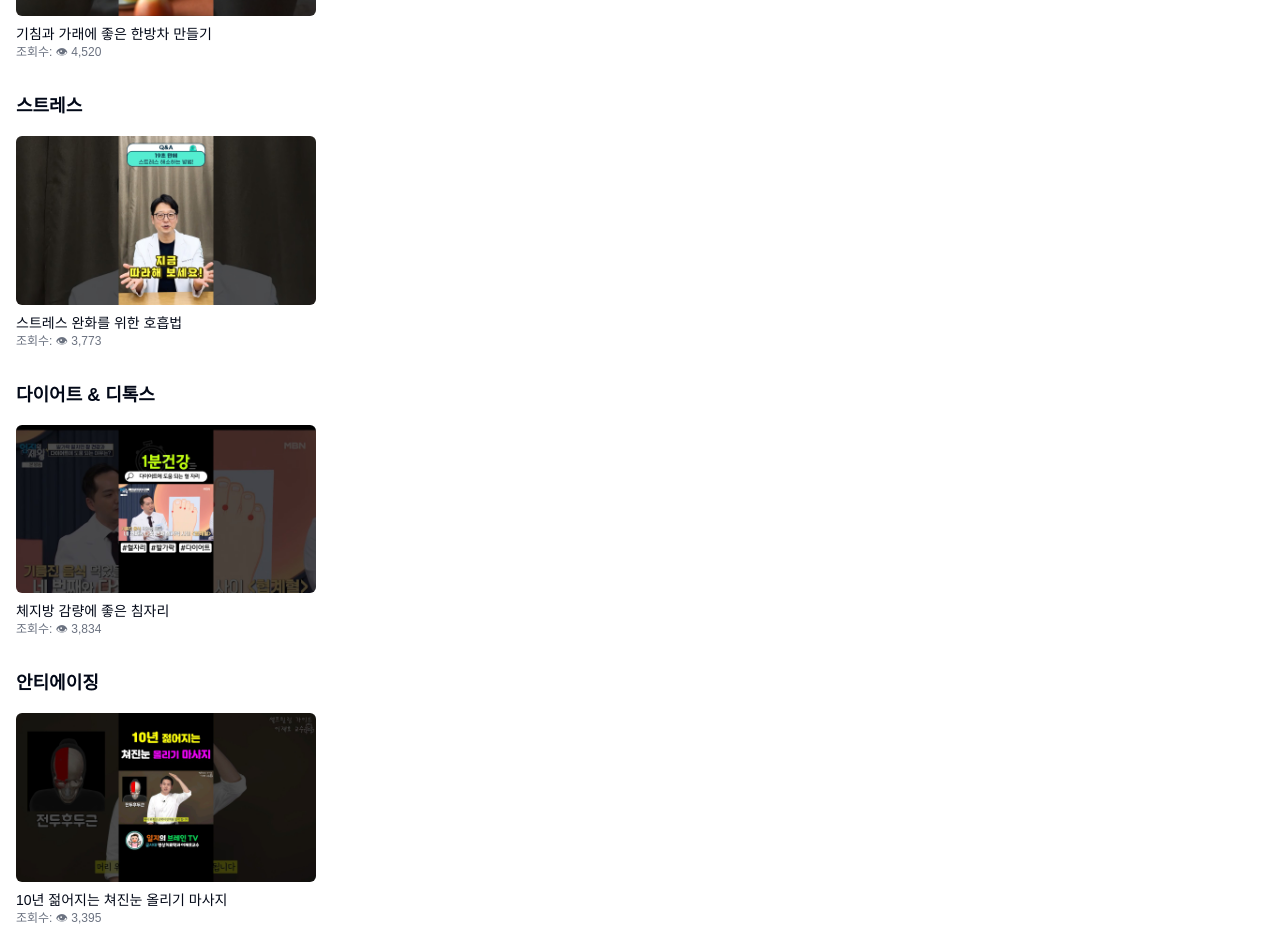
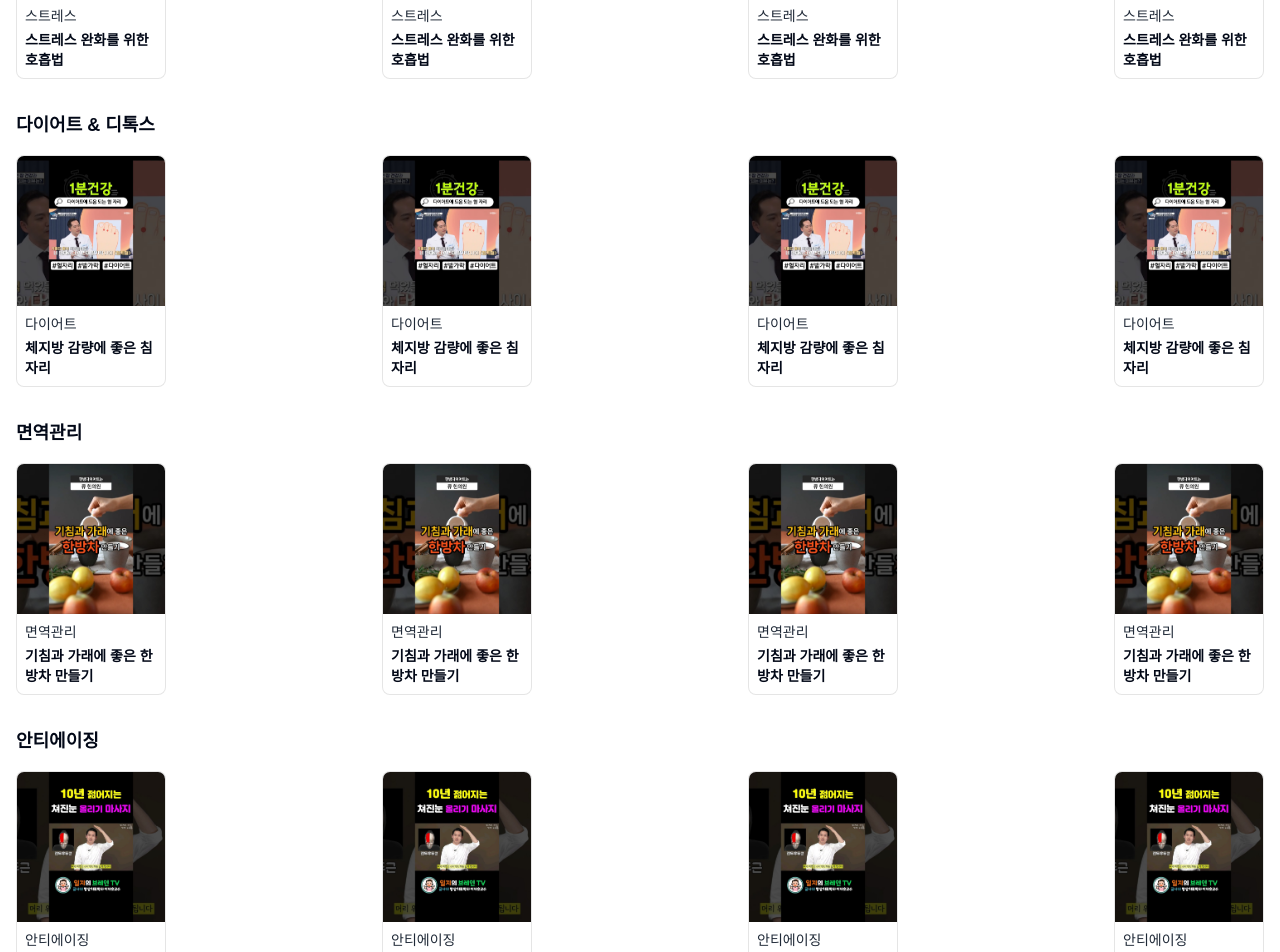
Before and after one commit to Sehee-Jang/meditrip-web, a Next.js app: page /ko/contents in a window 1280 px wide. Shown: the part 720-1672 px from the top of the page. Built offline with nearby package versions, Linux system fonts and the light colour scheme; no server answers.

Commit message:
refactor: VideoCard 컴포넌트 분리하여 ContentSection 컴포넌트에서 재사용

```diff
--- a/src/components/ContentSection.tsx
+++ b/src/components/ContentSection.tsx
@@ -8,6 +8,7 @@ import Image from "next/image";
 import Link from "next/link";
 import { mockShorts } from "@/data/mockData";
 import Container from "./layout/Container";
+import VideoCard from "./VideoCard";
 
 export default function ContentSection() {
   const t = useTranslations("Theme");
@@ -63,34 +64,16 @@ export default function ContentSection() {
           {mockShorts.map((item) => {
             const isBlocked = showPrompt && !viewedIds.current.has(item.id);
             return (
-              <div
+              <VideoCard
                 key={item.id}
-                data-id={item.id}
-                className='shorts-item w-[150px] border border-black/10 rounded-lg overflow-hidden bg-white relative'
-                style={{
-                  filter: isBlocked ? "blur(4px)" : "none",
-                  pointerEvents: isBlocked ? "none" : "auto",
-                  opacity: isBlocked ? 0.5 : 1,
-                  transition: "all 0.3s ease",
-                }}
-              >
-                <Link href={item.youtubeUrl} target='_blank'>
-                  <div className='relative w-full h-[150px]'>
-                    <Image
-                      src={item.thumbnail}
-                      alt={item.title}
-                      fill
-                      className='object-cover'
-                    />
-                  </div>
-                  <div className='p-2'>
-                    <p className='text-sm text-gray-800'>{item.category}</p>
-                    <p className='text-sm font-bold mt-1 line-clamp-2'>
-                      {item.title}
-                    </p>
-                  </div>
-                </Link>
-              </div>
+                id={item.id}
+                title={item.title}
+                thumbnailUrl={item.thumbnail}
+                youtubeUrl={item.youtubeUrl}
+                viewCount={Math.floor(Math.random() * 10000 + 500)}
+                category={item.category}
+                isBlocked={isBlocked}
+              />
             );
           })}
 
--- a/src/components/GroupedVideoSection.tsx
+++ b/src/components/GroupedVideoSection.tsx
@@ -26,11 +26,12 @@ export default function GroupedVideoSection({ keyword = "" }: Props) {
 
   const grouped = filtered.reduce((acc, video) => {
     const item: VideoItem = {
-      id: String(video.id),
+      id: video.id,
       title: video.title,
       youtubeUrl: video.youtubeUrl,
       thumbnailUrl: video.thumbnail,
       viewCount: Math.floor(Math.random() * 10000 + 500),
+      category: video.category,
     };
 
     if (!acc[video.category]) acc[video.category] = [];
--- a/src/components/VideoCard.tsx
+++ b/src/components/VideoCard.tsx
@@ -1,32 +1,45 @@
+import Image from "next/image";
+import Link from "next/link";
+
 type VideoCardProps = {
+  id: number;
   title: string;
   thumbnailUrl: string;
   viewCount: number;
   youtubeUrl: string;
+  category: string;
+  isBlocked?: boolean;
 };
 
 export default function VideoCard({
+  id,
   title,
   thumbnailUrl,
   viewCount,
   youtubeUrl,
+  category,
+  isBlocked = false,
 }: VideoCardProps) {
   return (
-    <a
-      href={youtubeUrl}
-      target='_blank'
-      rel='noopener noreferrer'
-      className='block'
+    <div
+      data-id={id}
+      className='shorts-item w-[150px] border border-black/10 rounded-lg overflow-hidden bg-white relative'
+      style={{
+        filter: isBlocked ? "blur(4px)" : "none",
+        pointerEvents: isBlocked ? "none" : "auto",
+        opacity: isBlocked ? 0.5 : 1,
+        transition: "all 0.3s ease",
+      }}
     >
-      <img
-        src={thumbnailUrl}
-        alt={title}
-        className='rounded-md w-full aspect-video object-cover'
-      />
-      <div className='mt-2 text-sm font-medium'>{title}</div>
-      <div className='text-xs text-gray-500'>
-        조회수: 👁 {viewCount.toLocaleString()}
-      </div>
-    </a>
+      <Link href={youtubeUrl} target='_blank'>
+        <div className='relative w-full h-[150px]'>
+          <Image src={thumbnailUrl} alt={title} fill className='object-cover' />
+        </div>
+        <div className='p-2'>
+          <p className='text-sm text-gray-800'>{category}</p>
+          <p className='text-sm font-bold mt-1 line-clamp-2'>{title}</p>
+        </div>
+      </Link>
+    </div>
   );
 }
--- a/src/components/VideoListSection.tsx
+++ b/src/components/VideoListSection.tsx
@@ -10,7 +10,7 @@ export default function VideoListSection({ title, videos }: Props) {
   return (
     <section className='mb-8'>
       <h2 className='text-lg font-bold mb-4'>{title}</h2>
-      <div className='grid grid-cols-2 md:grid-cols-4 gap-4'>
+      <div className='flex flex-wrap gap-4 items-start justify-between'>
         {videos.map((video) => (
           <VideoCard key={video.id} {...video} />
         ))}
--- a/src/data/mockData.ts
+++ b/src/data/mockData.ts
@@ -9,10 +9,10 @@ export type ShortVideo = {
 export const mockShorts: ShortVideo[] = [
   {
     id: 1,
-    youtubeUrl: "https://www.youtube.com/shorts/1KsyWcipOJA",
-    thumbnail: "/images/shorts_thumb1.jpg",
-    category: "면역관리",
-    title: "기침과 가래에 좋은 한방차 만들기",
+    youtubeUrl: "https://www.youtube.com/shorts/pYfr5DhnOak",
+    thumbnail: "/images/shorts_thumb2.jpg",
+    category: "스트레스",
+    title: "스트레스 완화를 위한 호흡법",
   },
   {
     id: 2,
@@ -23,13 +23,98 @@ export const mockShorts: ShortVideo[] = [
   },
   {
     id: 3,
+    youtubeUrl: "https://www.youtube.com/shorts/pYfr5DhnOak",
+    thumbnail: "/images/shorts_thumb2.jpg",
+    category: "스트레스",
+    title: "스트레스 완화를 위한 호흡법",
+  },
+  {
+    id: 4,
+    youtubeUrl: "https://www.youtube.com/shorts/pYfr5DhnOak",
+    thumbnail: "/images/shorts_thumb2.jpg",
+    category: "스트레스",
+    title: "스트레스 완화를 위한 호흡법",
+  },
+  {
+    id: 5,
     youtubeUrl: "https://www.youtube.com/shorts/eedVPzSACkU",
     thumbnail: "/images/shorts_thumb3.jpg",
     category: "다이어트",
     title: "체지방 감량에 좋은 침자리",
   },
   {
-    id: 4,
+    id: 6,
+    youtubeUrl: "https://www.youtube.com/shorts/eedVPzSACkU",
+    thumbnail: "/images/shorts_thumb3.jpg",
+    category: "다이어트",
+    title: "체지방 감량에 좋은 침자리",
+  },
+  {
+    id: 7,
+    youtubeUrl: "https://www.youtube.com/shorts/eedVPzSACkU",
+    thumbnail: "/images/shorts_thumb3.jpg",
+    category: "다이어트",
+    title: "체지방 감량에 좋은 침자리",
+  },
+  {
+    id: 8,
+    youtubeUrl: "https://www.youtube.com/shorts/eedVPzSACkU",
+    thumbnail: "/images/shorts_thumb3.jpg",
+    category: "다이어트",
+    title: "체지방 감량에 좋은 침자리",
+  },
+
+  {
+    id: 9,
+    youtubeUrl: "https://www.youtube.com/shorts/1KsyWcipOJA",
+    thumbnail: "/images/shorts_thumb1.jpg",
+    category: "면역관리",
+    title: "기침과 가래에 좋은 한방차 만들기",
+  },
+  {
+    id: 10,
+    youtubeUrl: "https://www.youtube.com/shorts/1KsyWcipOJA",
+    thumbnail: "/images/shorts_thumb1.jpg",
+    category: "면역관리",
+    title: "기침과 가래에 좋은 한방차 만들기",
+  },
+  {
+    id: 11,
+    youtubeUrl: "https://www.youtube.com/shorts/1KsyWcipOJA",
+    thumbnail: "/images/shorts_thumb1.jpg",
+    category: "면역관리",
+    title: "기침과 가래에 좋은 한방차 만들기",
+  },
+  {
+    id: 12,
+    youtubeUrl: "https://www.youtube.com/shorts/1KsyWcipOJA",
+    thumbnail: "/images/shorts_thumb1.jpg",
+    category: "면역관리",
+    title: "기침과 가래에 좋은 한방차 만들기",
+  },
+  {
+    id: 13,
+    youtubeUrl: "https://www.youtube.com/shorts/KrhhJw9Fq4Y",
+    thumbnail: "/images/shorts_thumb4.jpg",
+    category: "안티에이징",
+    title: "10년 젊어지는 쳐진눈 올리기 마사지",
+  },
+  {
+    id: 14,
+    youtubeUrl: "https://www.youtube.com/shorts/KrhhJw9Fq4Y",
+    thumbnail: "/images/shorts_thumb4.jpg",
+    category: "안티에이징",
+    title: "10년 젊어지는 쳐진눈 올리기 마사지",
+  },
+  {
+    id: 15,
+    youtubeUrl: "https://www.youtube.com/shorts/KrhhJw9Fq4Y",
+    thumbnail: "/images/shorts_thumb4.jpg",
+    category: "안티에이징",
+    title: "10년 젊어지는 쳐진눈 올리기 마사지",
+  },
+  {
+    id: 16,
     youtubeUrl: "https://www.youtube.com/shorts/KrhhJw9Fq4Y",
     thumbnail: "/images/shorts_thumb4.jpg",
     category: "안티에이징",
--- a/src/types/video.ts
+++ b/src/types/video.ts
@@ -1,7 +1,8 @@
 export type VideoItem = {
-  id: string;
+  id: number;
   title: string;
   thumbnailUrl: string;
   viewCount: number;
   youtubeUrl: string;
+  category: string;
 };
```
